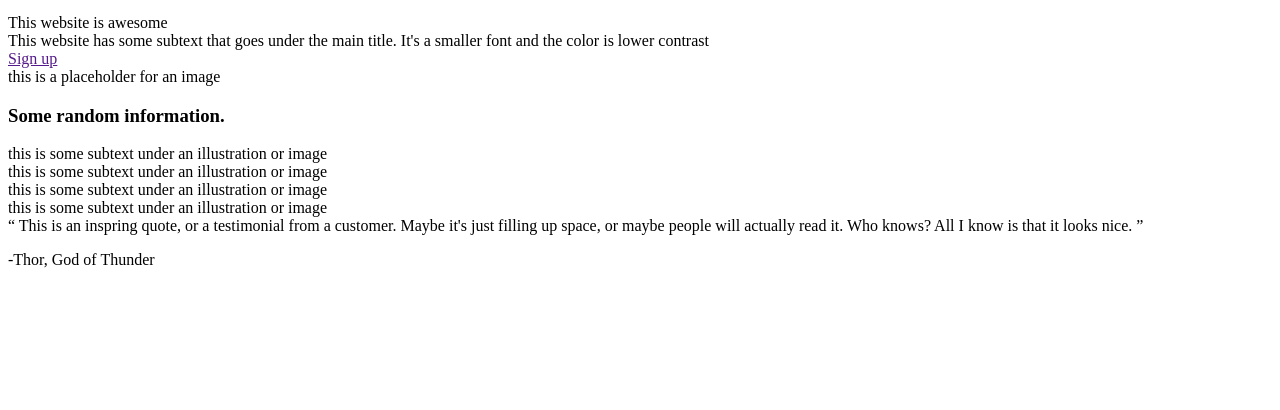
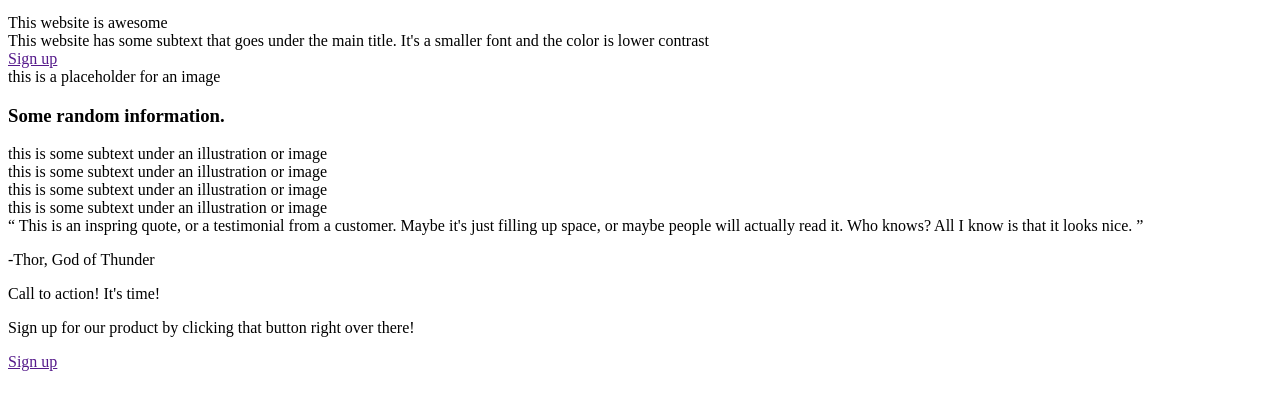
Before and after one commit to 0-ks-0/odin-landing, a plain HTML site: page index.html in a window 1280 px wide. Shown: the part 116-526 px from the top of the page. Drawn offline with Linux system fonts and the light colour scheme.

Commit message:
Add Register section

```diff
--- a/index.html
+++ b/index.html
@@ -90,6 +90,17 @@
 					<p class="source">-Thor, God of Thunder</p>
 				</div>
 			</section>
+
+			<section id="register">
+				<div class="container">
+					<div class="cta-text">
+						<p>Call to action! It's time!</p>
+						<p>Sign up for our product by clicking that button right over there!</p>
+					</div>
+
+					<a href="">Sign up</a>
+				</div>
+			</section>
 		</main>
 	</body>
 </html>
```
